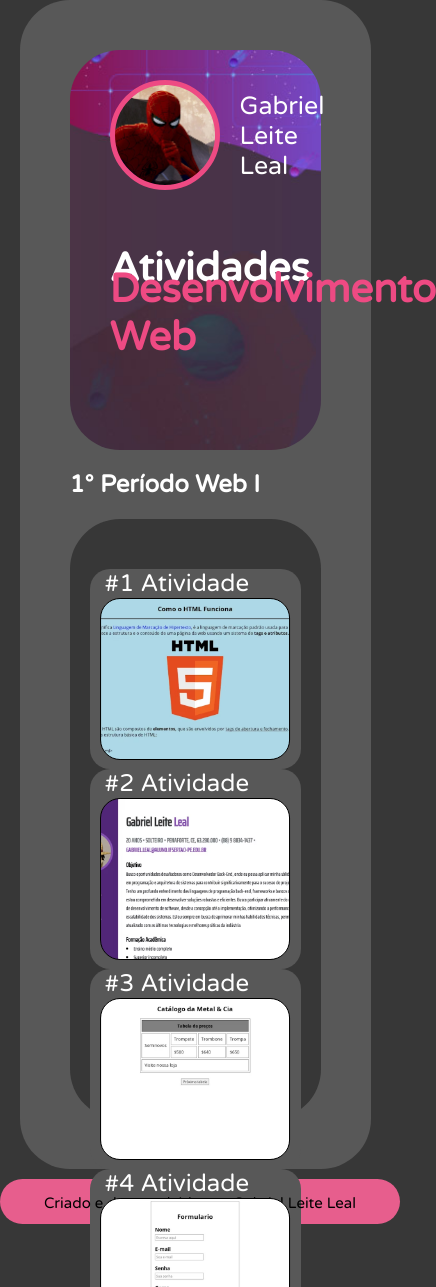
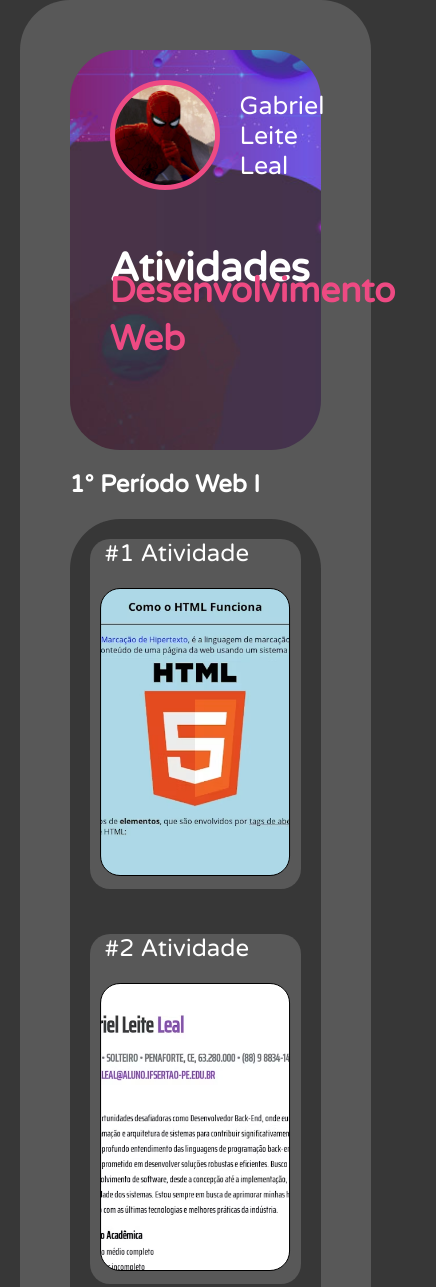
Before and after one commit to gabrielleiteleal/Pagina-de-Atividades, a plain HTML site: page Template_atividades/index.html in a window 390 px wide. Shown: the top 1287 px of the page, 436 px wide, since content can reach past the window. Drawn offline with Linux system fonts and the light colour scheme.

Commit message:
update Responsivo

```diff
--- a/Template_atividades/index_style.css
+++ b/Template_atividades/index_style.css
@@ -43,9 +43,10 @@ body {
     background-image: url('assets/images/banner-bg.jpg');
     background-position: center;
     background-size: cover;
+    transition: 0.3s;
 }
 
-.background .img-perfil{
+.background .img-perfil {
     position: absolute;
     width: 110px;
     height: 110px;
@@ -57,7 +58,9 @@ body {
     border: 5px solid #ee4a83;
 }
 
-.background h3, .background span, .background > h3 > span{
+.background h3,
+.background span,
+.background>h3>span {
     position: relative;
     top: 55%;
     transform: translateY(-55%);
@@ -66,7 +69,7 @@ body {
     color: white;
 }
 
-.background > span{
+.background>span {
     color: white;
     position: absolute;
     top: 90px;
@@ -74,12 +77,12 @@ body {
     font-size: 25px;
 }
 
-.background > h3 > span{
+.background>h3>span {
     margin-left: 0;
     color: #ee4a83;
 }
 
-.section > h2 {
+.section>h2 {
     margin: 20px 0;
     color: rgb(255, 255, 255);
 }
@@ -89,7 +92,7 @@ body {
     padding: 50px 20px;
     display: flex;
     flex-wrap: wrap;
-    justify-content: space-between;
+    justify-content: space-around;
     margin: 0 auto;
     width: 100%;
     height: 600px;
@@ -107,13 +110,13 @@ body {
     padding-bottom: 20px;
 }
 
-.content div > h2{
+.content div>h2 {
     margin-left: 15px;
     color: white;
     font-weight: normal;
 }
 
-.content > div > a > div{
+.content>div>a>div {
     width: 90%;
     height: 90%;
     margin-left: 50%;
@@ -123,29 +126,30 @@ body {
     border: 1px solid black;
 }
 
-.content > div > a > div:hover{
+.content>div>a>div:hover {
     width: 100%;
     height: calc(100% + 30px);
     margin-top: -30px;
     transition: 0.3s;
 }
 
-.content .div1 .image-content{
+.content .div1 .image-content {
     background-image: url('assets/images/Atividade1-img.avif');
 }
 
-.content .div2 .image-content{
+.content .div2 .image-content {
     background-image: url('assets/images/Atividade2-img.avif');
 }
 
-.content .div3 .image-content{
+.content .div3 .image-content {
     background-image: url('assets/images/Atividade3-img.avif');
 }
-.content .div4 .image-content{
+
+.content .div4 .image-content {
     background-image: url('assets/images/Atividade4-img.avif');
 }
 
-.footer{
+.footer {
     padding: 15px 0;
     margin: 0 auto;
     width: 400px;
@@ -156,3 +160,51 @@ body {
     color: black;
     border-radius: 25px;
 }
+
+@media screen and (max-width:1200px) {
+
+    .content {
+        height: 700px;
+    }
+
+    .content div {
+        display: block;
+        width: 48%;
+        height: 200px;
+        padding-bottom: 30px;
+        margin-bottom: 10px;
+    }
+}
+
+@media screen and (max-width:890px) {
+    .background {
+        background-position: -350px;
+        transition: 0.3s;
+    }
+
+    .background>h3>span {
+        font-size: 35px;
+    }
+
+    .content {
+        padding: 0 20px;
+        height: 2370px;
+    }
+
+    .content div {
+        display: block;
+        width: 100%;
+        height: 350px;
+        padding-bottom: 30px;
+        margin: 20px 0;
+    }
+
+}
+
+@media screen and (max-width:730px) {
+
+    .background {
+        background-position: -500px;
+        transition: 0.3s;
+    }
+}
```
